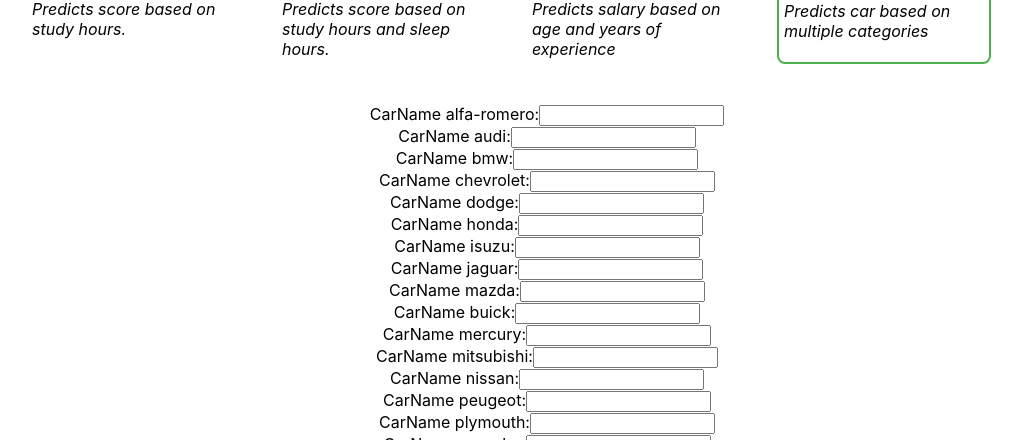
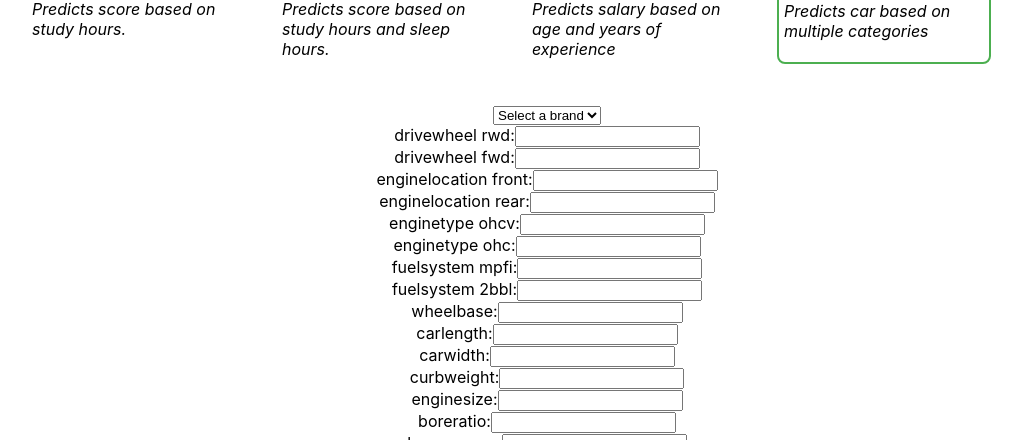
Before and after one commit to Jerga99/ML-Regression-vol1, a React (Create React App) app in the folder regression-app/: page / in a window 1280 px wide. Both pictures are taken after a click on the picture 975 px from the left and 230 px from the top of the page. Shown: the part 360-800 px from the top of the page, without its empty margins (93-1115 px from the left). Built offline with nearby package versions, Linux system fonts and the light colour scheme.

Commit message:
Create selection for car names

```diff
--- a/regression-app/src/components/MrCarPrediction.js
+++ b/regression-app/src/components/MrCarPrediction.js
@@ -6,6 +6,7 @@
   const [model, setModel] = useState(null);
   const [plots, setPlots] = useState([]);
   const [inputs, setInputs] = useState({});
+  const [carBrands, setCarBrands] = useState([]);
 
   useEffect(() => {
     fetch("carPrediction.json")
@@ -13,6 +14,12 @@
       .then(modelData => {
         setModel(modelData);
         createPlots(modelData.trainData, modelData.categories);
+
+        const brands = modelData.categories
+          .filter(name => name.startsWith("CarName"))
+          .map(name => name.split(" ")[1]);
+
+        setCarBrands(brands);
 
         const inputs = modelData.categories.map(category => {
           return {[category]: ""}
@@ -57,7 +64,18 @@
     <div>
       <div style={{textAlign: "center"}}>
         <div>
-          { model.categories.map((category, index) =>
+          <select
+            value={carBrands.find(brand => inputs[`CarName ${brand}`] === 1) || ""}
+          >
+            <option value="">Select a brand</option>
+            { carBrands.map(brand => (
+              <option key={brand} value={brand}>{brand}</option>
+            ))}
+          </select>
+
+          { model.categories
+            .filter(category => !category.startsWith("CarName"))
+            .map((category, index) =>
             <div key={`${category}-${index}`}>
               <label>{category}:</label>
               <input
```
